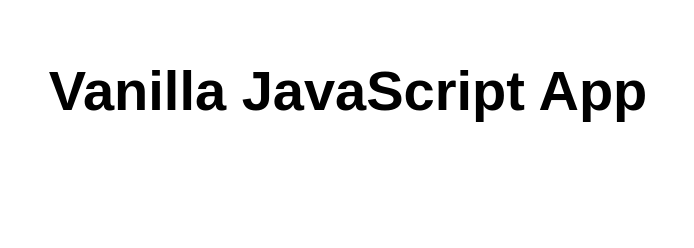
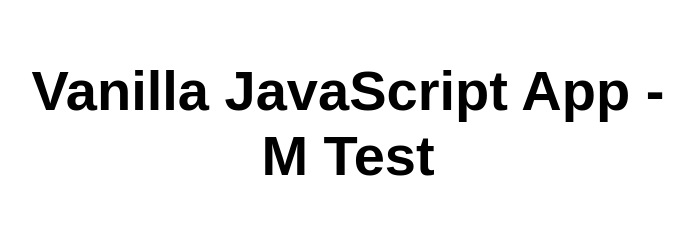
Before and after one commit to mangeshpatiljnj/medicaldevices, a plain HTML site: page index.html in a window 1280 px wide. Shown: the whole page, without its empty margins (292-986 px from the left). Drawn offline with Linux system fonts and the light colour scheme.

Commit message:
Update index.html

```diff
--- a/index.html
+++ b/index.html
@@ -10,7 +10,7 @@
 
 <body>
   <main>
-    <h1>Vanilla JavaScript App</h1>
+    <h1>Vanilla JavaScript App - M Test </h1>
   </main>
 </body>
 
```
